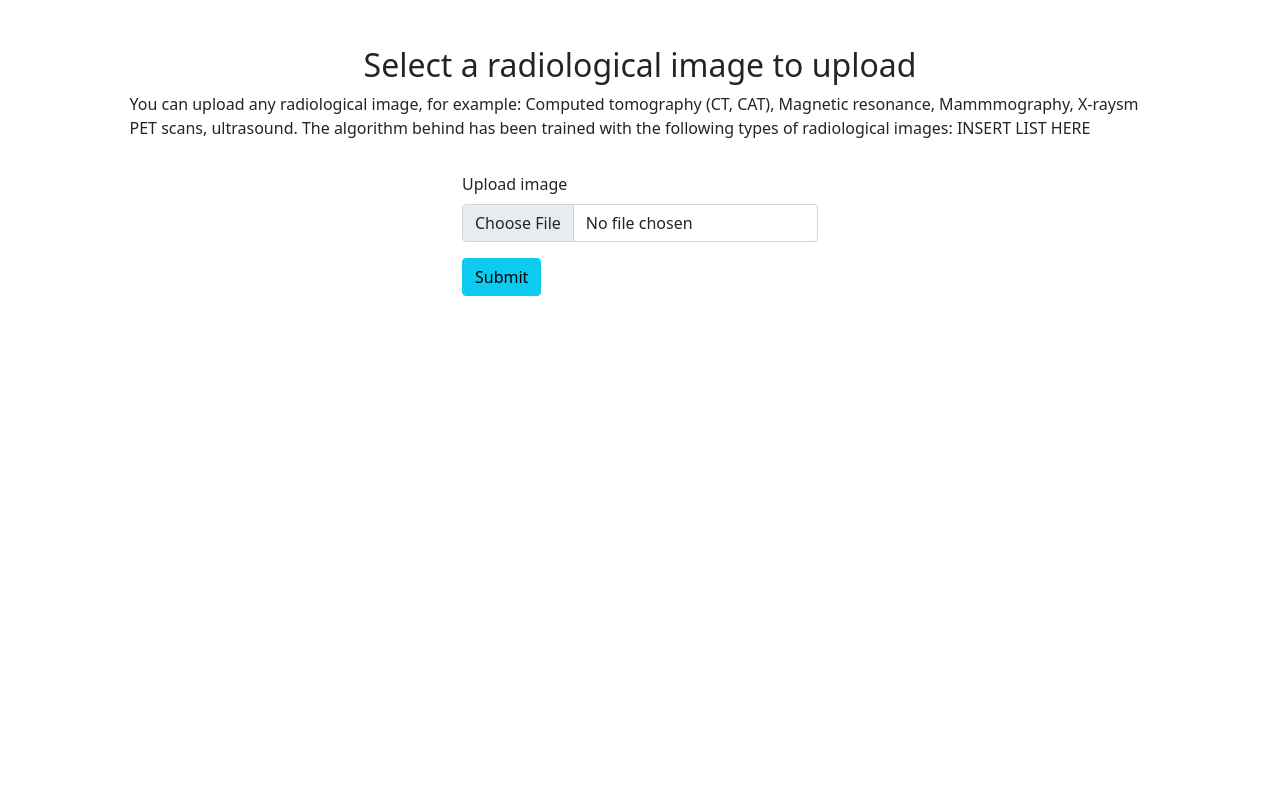
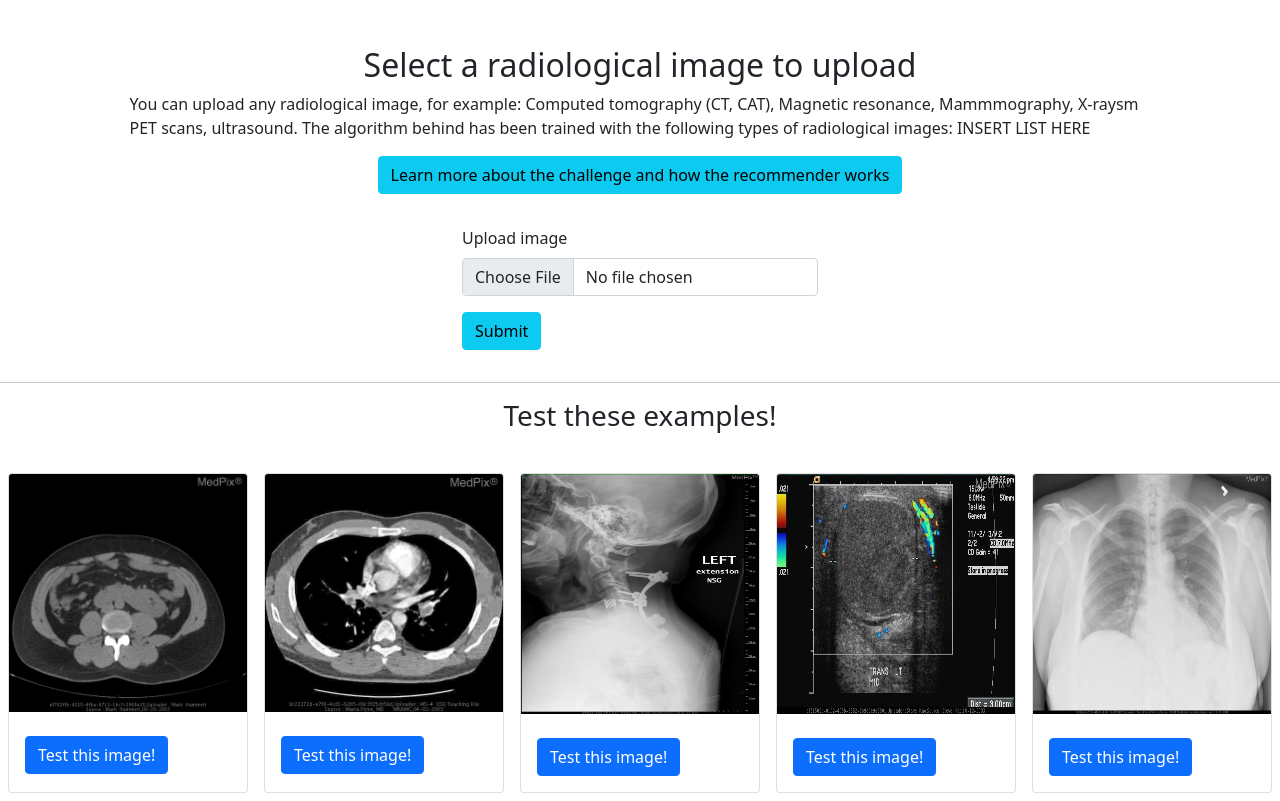
Before and after one commit to fjpa121197/imageclef-flask-app, a Flask app: page / in a window 1280 px wide. Shown: the part 50-851 px from the top of the page. Before the commit the page ends 346 px from the top, so only its background shows below. Run offline with Flask 2, Linux system fonts and the light colour scheme; parts of the project's set-up code (start-up, migrations or seed data) failed here and were passed over.

Commit message:
Added description page, and examples to home

```diff
--- a/app.py
+++ b/app.py
@@ -9,9 +9,11 @@ from recommender.recommender import Recommender
 
 app = Flask(__name__)
 
+EXAMPLE_FOLDER = 'static/img/'
 UPLOAD_FOLDER = 'temp/uploads/'
 app.secret_key = 'pachispachis'
 app.config['UPLOAD_FOLDER'] = UPLOAD_FOLDER
+app.config['EXAMPLE_FOLDER'] = EXAMPLE_FOLDER
 app.config['MAX_CONTENT_LENGTH'] = 16 * 1024 * 1024
 
 ALLOWED_EXTENSIONS = set(['png', 'jpg', 'jpeg'])
@@ -58,8 +60,12 @@ def upload_image():
 @app.route('/display/<filename>')
 def display_image(filename):
     """Function that display image upload by user, to be used within html file"""
-    #print('display_image filename: ' + filename)
-    return send_from_directory(app.config['UPLOAD_FOLDER'], filename)
+    print('display_image filename: ' + filename)
+    if filename.startswith('img_'):
+        return send_from_directory(app.config['EXAMPLE_FOLDER'], filename)
+    else:
+        return send_from_directory(app.config['UPLOAD_FOLDER'], filename)
+    # elif filename start with static
 
 
 @app.route('/recommend_cuis/<filename>')
@@ -96,11 +102,32 @@ def recommend_cuis(filename):
 
         return "Error"
 
+@app.route('/example/<filename>')
+def example(filename):
+    if filename.startswith('img_'):
+        full_path = f'static/img/{filename}'
+    # results = clean_results(recommend_cuis(full_path))
+    results = clean_results({
+        'header': {
+            'statusCode': 200
+            },
+        'body': {'concepts': ['C0411904', 'C1306645'], 'description_concepts': ['Radiography of elbow', 'Plain x-ray']}
+        })
+    return render_template('predict.html', filename=filename, results=results)
+
 @app.route('/image_delete/<filename>')
 def delete_image(filename):
 
-    os.remove(os.path.join(app.config['UPLOAD_FOLDER'], filename))
+    if filename.startswith('img_'):
+        pass
+    else:
+        os.remove(os.path.join(app.config['UPLOAD_FOLDER'], filename))
+
     return "ok"
+
+@app.route('/challenge_description')
+def challenge_description():
+    return render_template('challenge_description.html')
 
 if __name__ == "__main__":
     logging.basicConfig(
--- a/templates/home.html
+++ b/templates/home.html
@@ -9,6 +9,9 @@
                     You can upload any radiological image, for example: Computed tomography (CT, CAT), Magnetic resonance,
                     Mammmography, X-raysm PET scans, ultrasound. The algorithm behind has been trained with the following
                     types of radiological images: INSERT LIST HERE
+                </p>
+                <p class="text-center">
+                    <a href="{{url_for('challenge_description') }}" class="btn btn-info">Learn more about the challenge and how the recommender works</a>
                 </p>
             </div>
         </div>
@@ -42,4 +45,49 @@
 
             {% endblock %}
         </div>
+    </div>
+
+    <hr>
+    <div class="row mt-3 justify-content-center">
+        <div class="col-11">
+            <h3 class="text-center">Test these examples!</h3>
+        </div>
+    </div>
+    <div class="d-flex flex-row align-content-between flex-wrap justify-content-around mt-4">
+        <div class="card my-2" style="width: 15rem;">
+            <img src="{{ url_for('static',filename='img/img_1.jpeg') }}" class="card-img-top" alt="Examples of radiological image">
+            <div class="card-body">
+                <h5 class="card-title"></h5>
+                <a href="{{ url_for('example',filename='img_1.jpeg' ) }}" class="btn btn-primary">Test this image!</a>
+            </div>
+        </div>
+        <div class="card my-2" style="width: 15rem;">
+            <img src="{{ url_for('static',filename='img/img_2.jpeg') }}" class="card-img-top" alt="Examples of radiological image">
+            <div class="card-body">
+                <h5 class="card-title"></h5>
+                <a href="{{ url_for('example',filename='img_2.jpeg' ) }}" class="btn btn-primary">Test this image!</a>
+            </div>
+        </div>
+        <div class="card my-2" style="width: 15rem;">
+            <img src="{{ url_for('static',filename='img/img_3.jpeg') }}" class="card-img-top" alt="Examples of radiological image" style="height: 15rem;">
+            <div class="card-body">
+                <h5 class="card-title"></h5>
+                <a href="{{ url_for('example',filename='img_3.jpeg' ) }}" class="btn btn-primary">Test this image!</a>
+            </div>
+        </div>
+        <div class="card my-2" style="width: 15rem;">
+            <img src="{{ url_for('static',filename='img/img_4.jpeg') }}" class="card-img-top" alt="Examples of radiological image" style="height: 15rem;">
+            <div class="card-body">
+                <h5 class="card-title"></h5>
+                <a href="{{ url_for('example',filename='img_4.jpeg' ) }}" class="btn btn-primary">Test this image!</a>
+            </div>
+        </div>
+        <div class="card my-2" style="width: 15rem;">
+            <img src="{{ url_for('static',filename='img/img_5.jpeg') }}" class="card-img-top" alt="Examples of radiological image" style="height: 15rem;">
+            <div class="card-body">
+                <h5 class="card-title"></h5>
+                <a href="{{ url_for('example',filename='img_5.jpeg' ) }}" class="btn btn-primary">Test this image!</a>
+            </div>
+        </div>
+    </div>
 {% endblock %}
```
Also changed, not shown: templates/challenge_description.html (added, +28 -0 lines), static/img/cbir.jpeg (added), static/img/img_1.jpeg (added), static/img/img_2.jpeg (added), static/img/img_3.jpeg (added), static/img/img_4.jpeg (added), static/img/img_5.jpeg (added).
